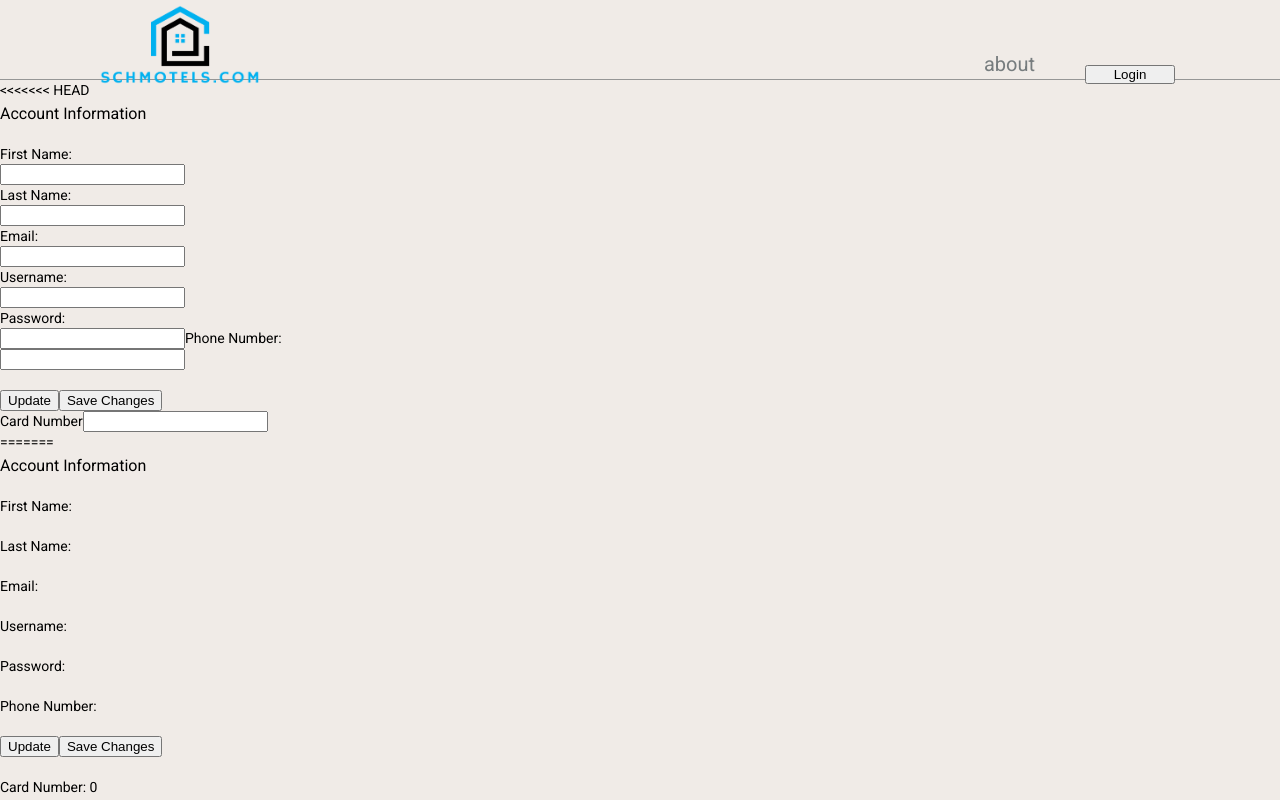
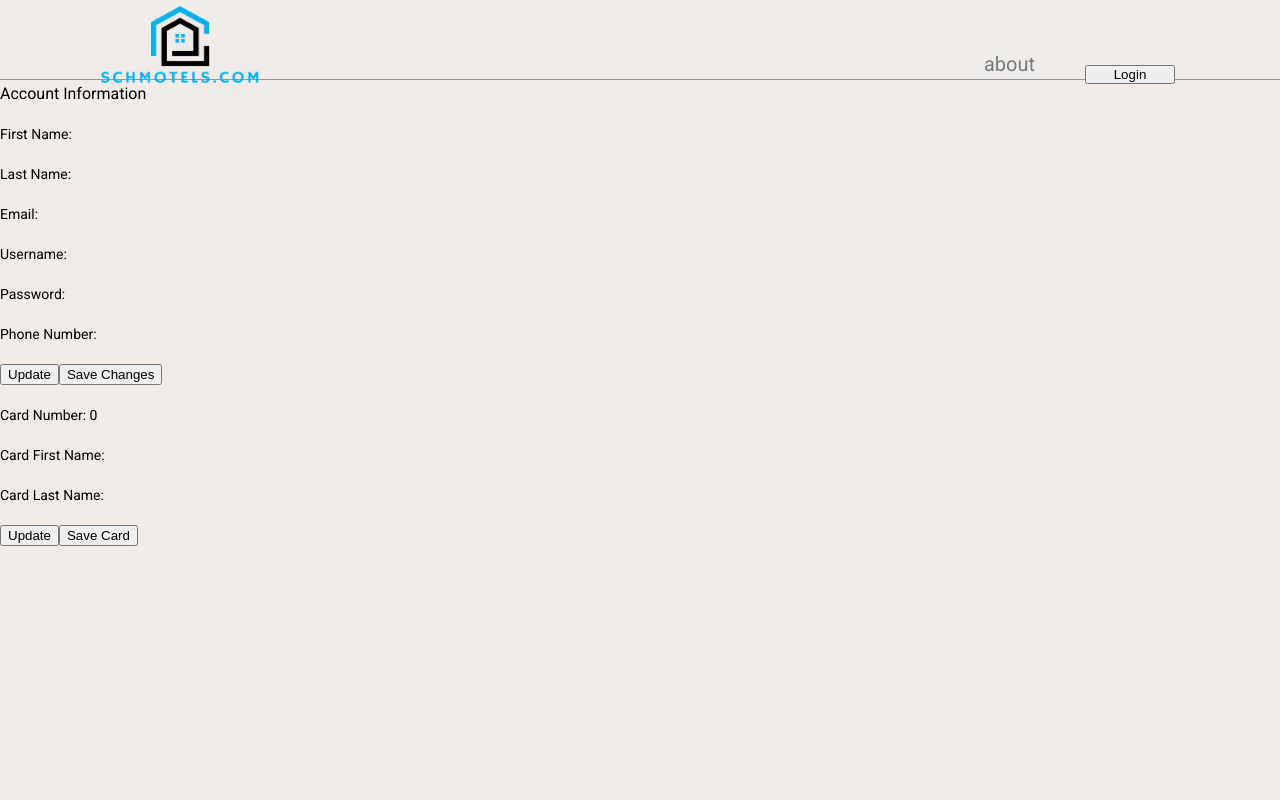
Before and after one commit to bryanserfozo/Project2, an Angular app in the folder Angular/schmotel_Booking_website/: page /user in a window 1280 px wide. Shown: the top 800 px of the page. Built offline with nearby package versions, Linux system fonts and the light colour scheme.

Commit message:
fixed bug on user-page component

```diff
--- a/Angular/schmotel_Booking_website/src/app/components/user-page/user-page.component.html
+++ b/Angular/schmotel_Booking_website/src/app/components/user-page/user-page.component.html
@@ -1,65 +1,6 @@
 <head>
   <title>User Profile</title>
 </head>
-<<<<<<< HEAD
-<h3>Account Information</h3>
-<div class="container">
-  <form id="updateInfo">
-    <label for="first">First Name: {{ user.firstName }}</label
-    ><br />
-    <input
-      class="u-full-width"
-      type="text"
-      id="accinfo"
-      name="firstname"
-    /><br />
-
-    <label for="last">Last Name: {{ user.lastName }}</label
-    ><br />
-    <input
-      class="u-full-width"
-      type="text"
-      id="accinfo"
-      name="lastname"
-    /><br />
-
-    <label for="email">Email: {{ user.email }}</label
-    ><br />
-    <input class="u-full-width" type="text" id="accinfo" name="email" /><br />
-
-    <label for="username">Username: {{ user.username }}</label
-    ><br />
-    <input
-      class="u-full-width"
-      type="text"
-      id="accinfo"
-      name="username"
-    /><br />
-
-    <label for="password">Password: {{ user.password }}</label
-    ><br />
-    <input class="u-full-width" type="text" id="accinfo" name="password" />
-
-    <label for="phonenumber">Phone Number: {{ user.phoneNumber }}</label
-    ><br />
-    <input class="u-full-width" type="text" id="accinfo" name="phonenumber" />
-  </form>
-  <br />
-
-  <button class="button" id="update">Update</button> &ensp;
-  <button class="button" id="submit">Save Changes</button>
-</div>
-<div>
-  <button [hidden]="!hide" (click)="showHidePaycardForm()">
-    Add a Payment Card
-  </button>
-  <form id="paycard">
-    <label for="cardnum">Card Number</label>
-    <input class="u-full-width" type="text" id="cardnum" name="cardnum" />
-  </form>
-  <!--<a routerLink="my-account" (click)="navigateUser-Page()">My Account</a>-->
-</div>
-=======
     <h3>Account Information</h3>
     <div class = "container">
         <form id="updateInfo" >
@@ -101,4 +42,3 @@
             <button class="button" id="update" (click) = "showHidePaycardForm()">Update</button> &ensp; <button class="button" type = "submit" id = "save" (click) = "updateCard()">Save Card</button>
         </form><br>
     </div>
->>>>>>> origin/main
```
